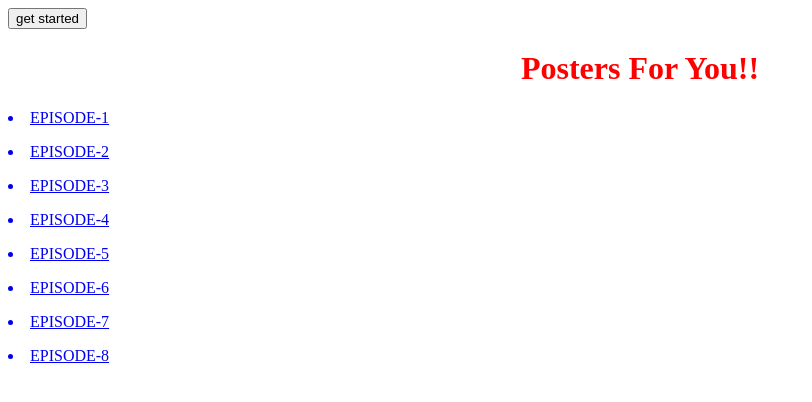
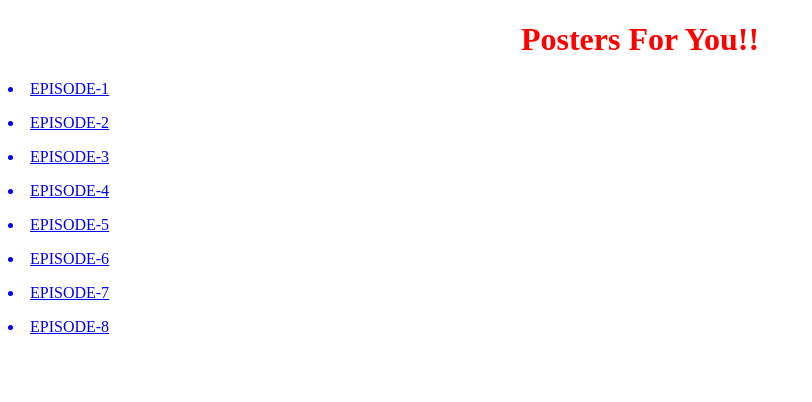
Before and after one commit to somesh194/someshposters.github.io, a plain HTML site: page homepage.html in a window 1280 px wide. Shown: the whole page, without its empty margins (0-812 px from the left). Drawn offline with Linux system fonts and the light colour scheme.

Commit message:
Update homepage.html

```diff
--- a/homepage.html
+++ b/homepage.html
@@ -15,7 +15,7 @@
 
         <body>
 
-            <button onclick="so.html">get started</button>
+
 
 
             <h1>Posters For You!!</h1>
```
